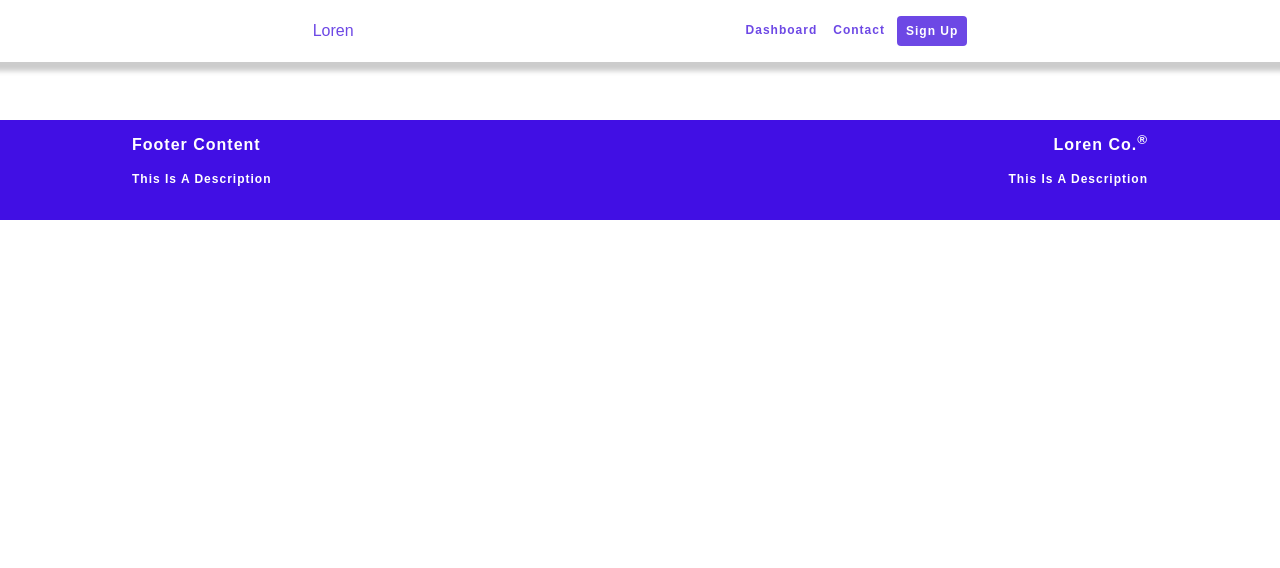
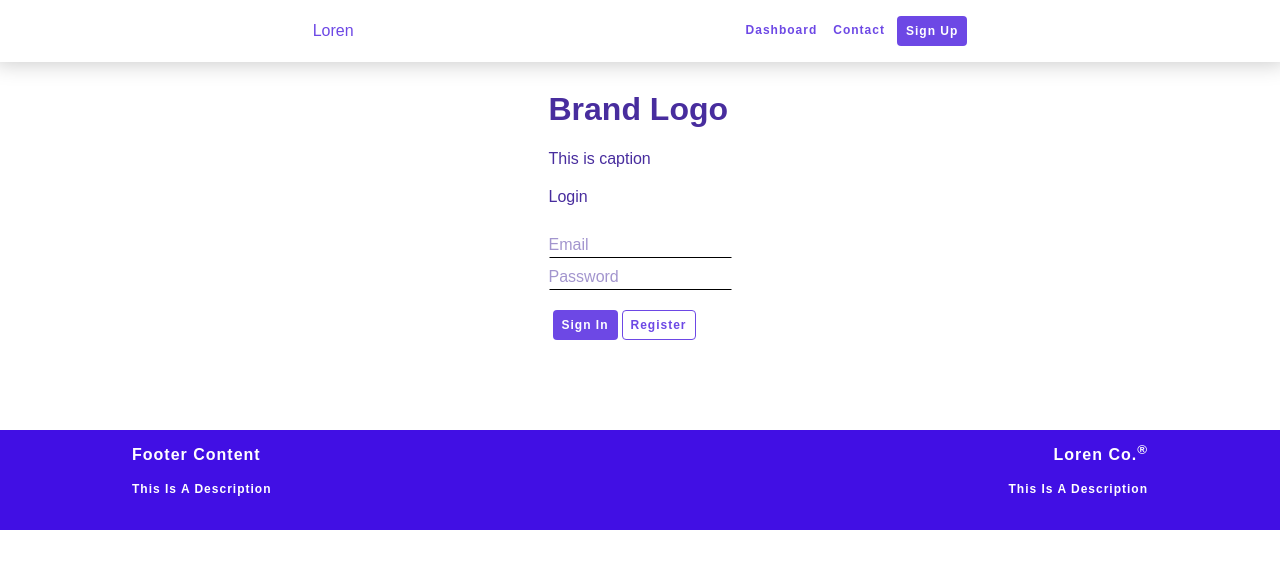
Before and after one commit to nayaksoumya56/angular-training2, an Angular app: page / in a window 1280 px wide. Shown: the top 568 px of the page. Built offline with nearby package versions, Linux system fonts and the light colour scheme.

Commit message:
sign-in page complete

```diff
--- a/src/app/app.component.html
+++ b/src/app/app.component.html
@@ -19,18 +19,42 @@
       </div>
     </div>
   </div>
-  <div class="login-body">
-
+  <div class="page-body">
+    <div class="login-body">
+      <div class="Brand">
+        <h1 class="Brand Logo">Brand Logo</h1>
+        <p class="Brand caption">This is caption</p>
+      </div>
+      <div class="login-info">
+        <div class="login-heading">Login</div>
+        <div class="login-input">
+            <div><label>
+              <input class="input-group" type="text" id="email" placeholder=" "><span>Email</span>
+            </label></div>
+            <div><label>
+              <input class="input-group" type="password" id="password" placeholder=" "><span>Password</span>
+            </label> </div>
+        </div>
+      </div>
+      <div class="nav-bttn">
+      <div class="login-button">
+        <a class="bttn item-link">Sign In</a>
+      </div>
+      <div class="register-button">
+          <a class="bttn-white item-link">Register</a>
+      </div>
+    </div>
+    </div>
   </div>
   <div class="footer-wrapper">
     <div class="footer">
       <div class="footer-left-content">
-          <h3 class="footer-content-heading">Footer Content<sup>&nbsp;</sup></h3>
-          <p class="footer-content-description"> This is a Description</p>
+        <h3 class="footer-content-heading">Footer Content<sup>&nbsp;</sup></h3>
+        <p class="footer-content-description"> This is a Description</p>
       </div>
       <div class="footer-right-content">
-          <h3 class="footer-content-heading">Loren Co.<sup>&#174;</sup></h3>
-          <p class="footer-content-description"> This is a Description</p>
+        <h3 class="footer-content-heading">Loren Co.<sup>&#174;</sup></h3>
+        <p class="footer-content-description"> This is a Description</p>
       </div>
     </div>
   </div>
--- a/src/app/app.component.scss
+++ b/src/app/app.component.scss
@@ -12,8 +12,8 @@
   position: fixed;
   width: 100vw;
   margin: auto;
-  box-shadow: 0px 3px 5px 6px #cccccc;
-
+  box-shadow: 0px -3px 20px 5px #cccccc;
+  z-index: 1030;
 }
 
 .navbar {
@@ -54,8 +54,57 @@
   cursor: pointer;
 }
 
-.login-body {
-  margin-top: 15vh;
+.page-body {
+  margin: 70px auto;
+  width:100%;
+  display: flex;
+  align-self: center;
+  justify-content: space-around;
+}
+.login-body{
+    color:#482d9e;
+    align-content: space-around;
+}
+.login-heading{
+    margin: 20px 0px;
+}
+.input-group{
+    height: 28px;
+    border: 1px solid transparent;
+    border-bottom: 1px solid black !important;
+}
+.input-group:focus{
+    border-bottom: 1px solid skyblue !important;
+    outline: none;
+    transition: 0.3s;
+}
+
+label {
+    margin:0;
+    position:relative;
+    display:inline-block;
+  }
+
+span {
+    padding:10px 0px;
+    pointer-events: none;
+    position:absolute;
+    left:0;
+    top:0;
+    transition: 0.2s;
+    transition-timing-function: ease;
+    opacity:0.5;
+  }
+
+
+input:focus + span, input:not(:placeholder-shown) + span {
+    opacity:1;
+    transform: translateX(-125%);
+  }
+
+
+.login-button,.register-button{
+    margin: 20px 0px;
 }
 
 .bttn {
@@ -66,6 +115,22 @@
   border: 1px solid transparent !important;
   border-radius: 4px;
   box-sizing: border-box;
+}
+.bttn-white{
+    margin-left: 4px;
+    background-color: #387ed1;
+    background: #FFFFFF;
+    color: #6d48e5 !important;
+    border: 1px solid #6d48e5 !important;
+    border-radius: 4px;
+    box-sizing: border-box;
+  }
+.nav-bttn{
+    display: flex;
+    vertical-align: baseline;
+}
+.or{
+    justify-self: center;;
 }
 
 a {
```
